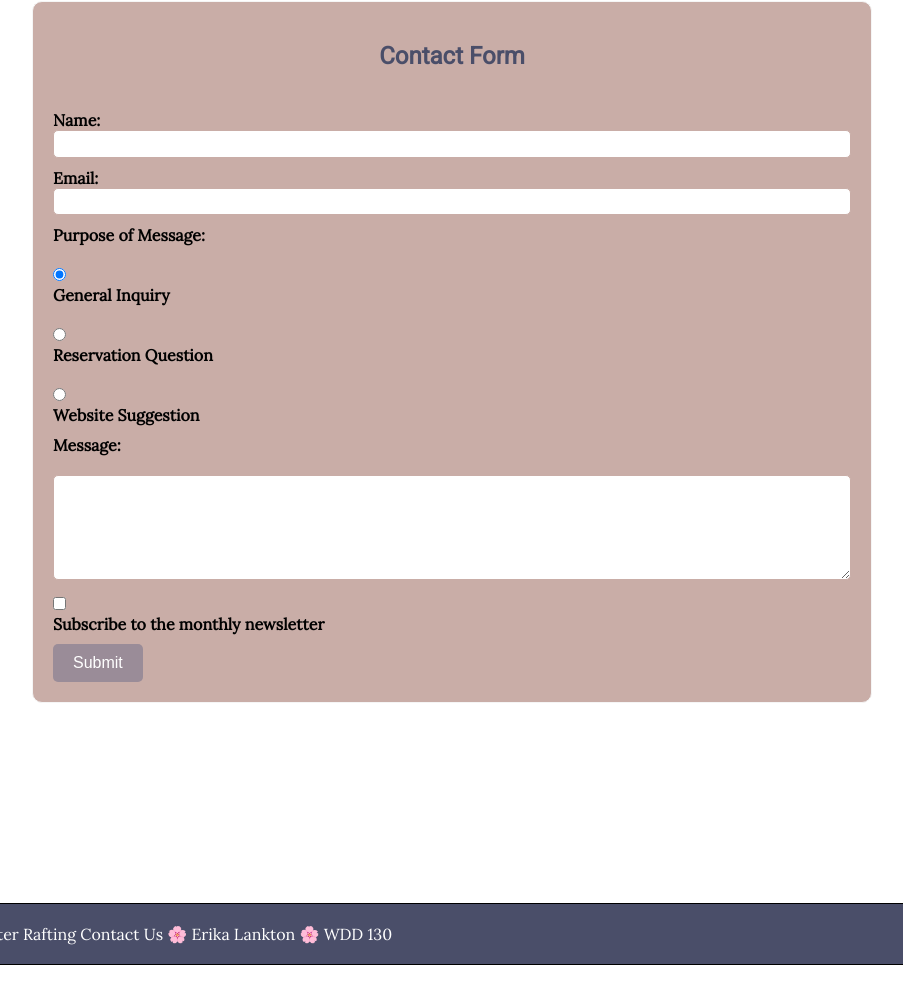
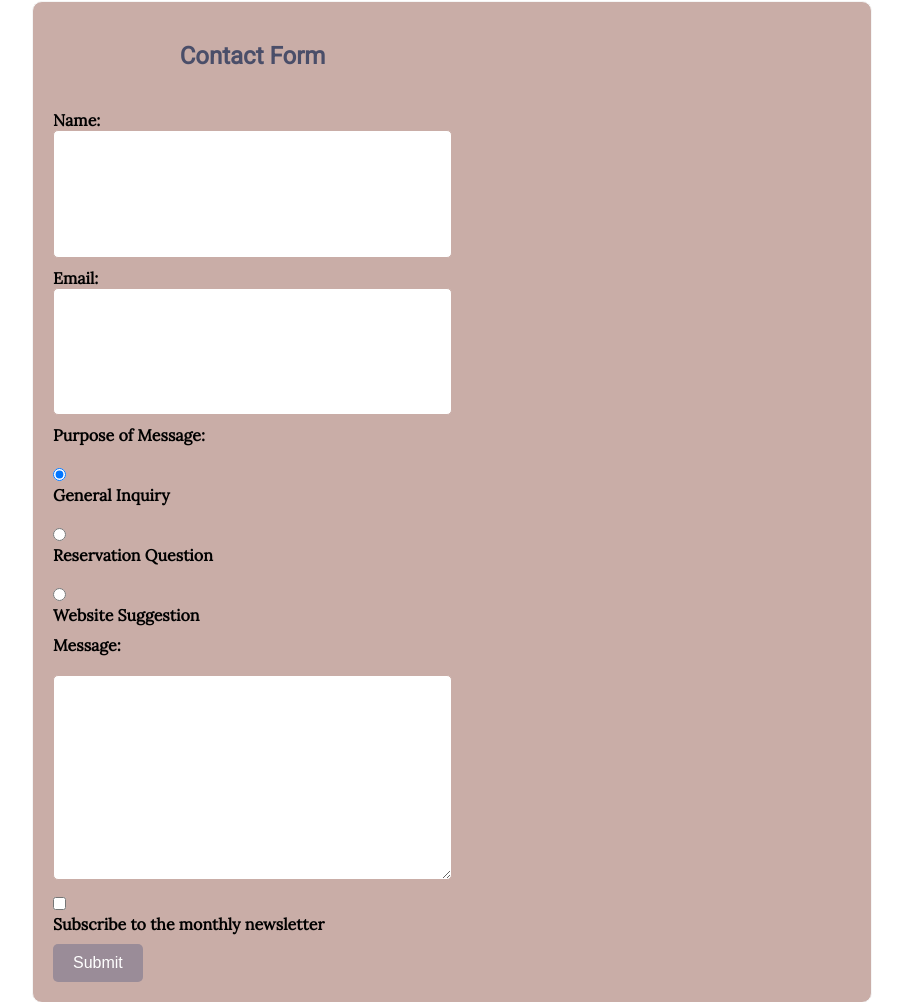
Before and after one commit to lanktone/wdd130, a plain HTML site: page wwr/contact.html in a window 1280 px wide. Shown: the part 1673-2675 px from the top of the page, without its empty margins (188-1091 px from the left). Drawn offline with Linux system fonts and the light colour scheme.

Commit message:
Changes to be committed: 	modified:   wwr/styles/rafting.css

```diff
--- a/wwr/styles/rafting.css
+++ b/wwr/styles/rafting.css
@@ -318,7 +318,7 @@ footer p {
   font-family: var(--heading-font);
   color: #4A4E69;
   text-align: center;
-  width: 100%;
+  width: 50%;
   padding: 20px;
   margin-bottom: 20px;
 }
@@ -346,8 +346,8 @@ footer p {
 .contact-form input[type="text"],
 input[type="email"],
 textarea {
-  width: 100%;
-  padding: 0px;
+  width: 50%;
+  padding: 50px;
   border: 1px solid #C9ADA7;
   border-radius: 5px;
   box-sizing: border-box;
```
